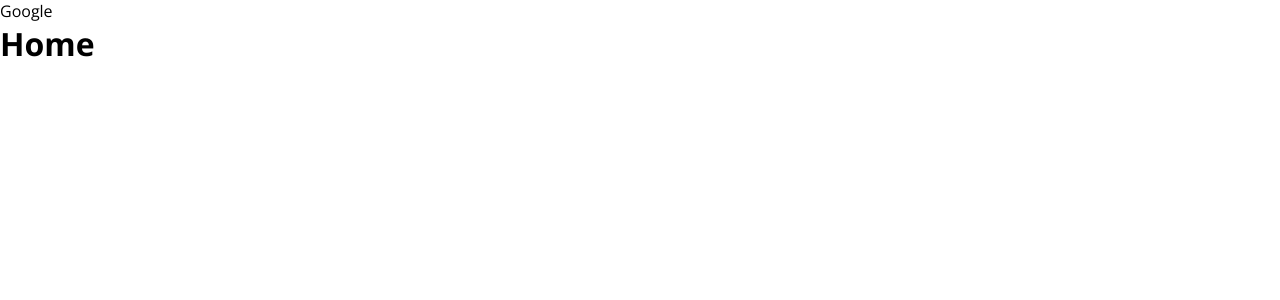
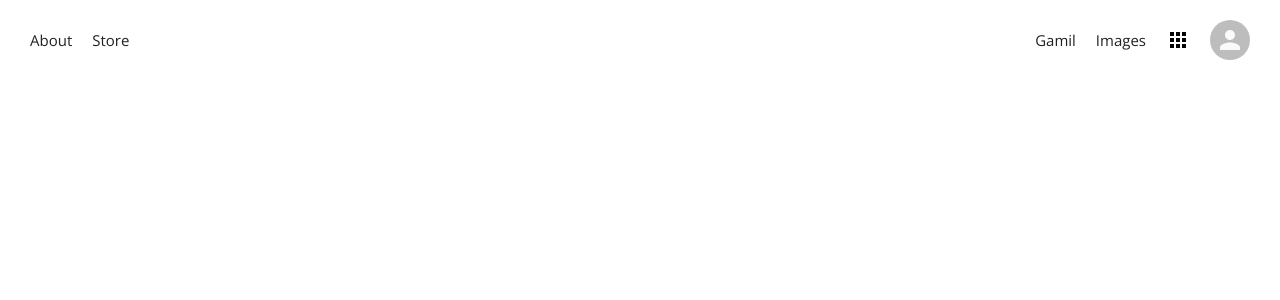
Before and after one commit to Mridul2820/google-clone, a React (Create React App) app: page / in a window 1280 px wide. Shown: the top 300 px of the page. Built offline with nearby package versions, Linux system fonts and the light colour scheme.

Commit message:
routing and header

```diff
--- a/package.json
+++ b/package.json
@@ -11,6 +11,7 @@
     "node-sass": "^5.0.0",
     "react": "^17.0.2",
     "react-dom": "^17.0.2",
+    "react-router-dom": "^5.2.0",
     "react-scripts": "4.0.3",
     "web-vitals": "^1.1.2"
   },
--- a/src/App.js
+++ b/src/App.js
@@ -1,15 +1,21 @@
 import React from 'react'
 import Home from './pages/Home'
 import './styles/app.scss'
+import { BrowserRouter as Router, Switch, Route } from "react-router-dom";
 
 const App = () => {
     return (
         <div className="app">
-            Google
-
-            <Home />
-
-
+            <Router>
+                <Switch>
+                    <Route path="search">
+                        Google Search
+                    </Route>
+                    <Route path="/">
+                        <Home />
+                    </Route>
+                </Switch>
+            </Router>
         </div>
     )
 }
--- a/src/pages/Home.js
+++ b/src/pages/Home.js
@@ -1,9 +1,25 @@
 import React from 'react'
+import { Link } from "react-router-dom";
+import AppsIcon from '@material-ui/icons/Apps';
+import Avatar from '@material-ui/core/Avatar';
 
 const Home = () => {
     return (
-        <div>
-            <h1>Home</h1>
+        <div className="home">
+            <div className="home__header">
+                <div className="home__headerLeft">
+                    <Link to="about">About</Link>
+                    <Link to="store">Store</Link>
+                </div>
+                <div className="home__headerRight">
+                    <Link to="gmail">Gamil</Link>
+                    <Link to="images">Images</Link>
+                    <AppsIcon />
+                    <Avatar />
+
+                </div>
+            </div>
+            <div className="home__body"></div>
         </div>
     )
 }
--- a/src/styles/_home.scss
+++ b/src/styles/_home.scss
@@ -0,0 +1,34 @@
+.home {
+    display: flex;
+    height: 100vh;
+    flex-direction: column;
+}
+
+.home__header {
+    display: flex;
+    justify-content: space-between;
+    align-items: center;
+    padding: 20px 30px;
+
+    a {
+        margin-right: 20px;
+        text-decoration: none;
+        color: rgba(0, 0, 0, .87);
+        font-size: 15px;
+
+        &:hover {
+            text-decoration: underline;
+        }
+    }
+}
+
+.home__headerRight {
+    display: flex;
+    align-items: center;
+    min-width: 13vw;
+    justify-content: space-between;
+
+    > .MuiSvgIcon-root {
+        margin-right: 20px;
+    }
+}
```
Also changed, not shown: 1 other file (tests, documents, lock files or other folders).
